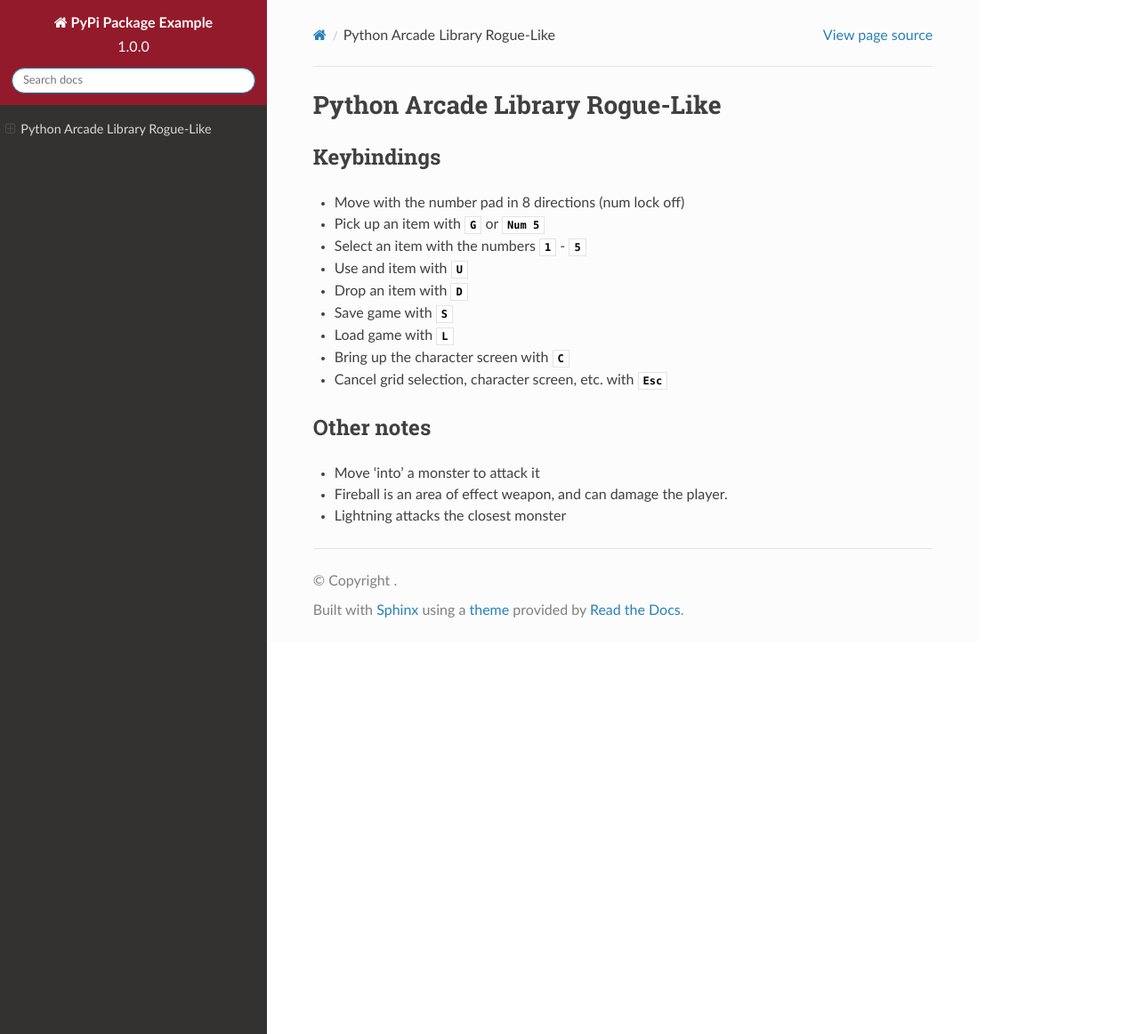
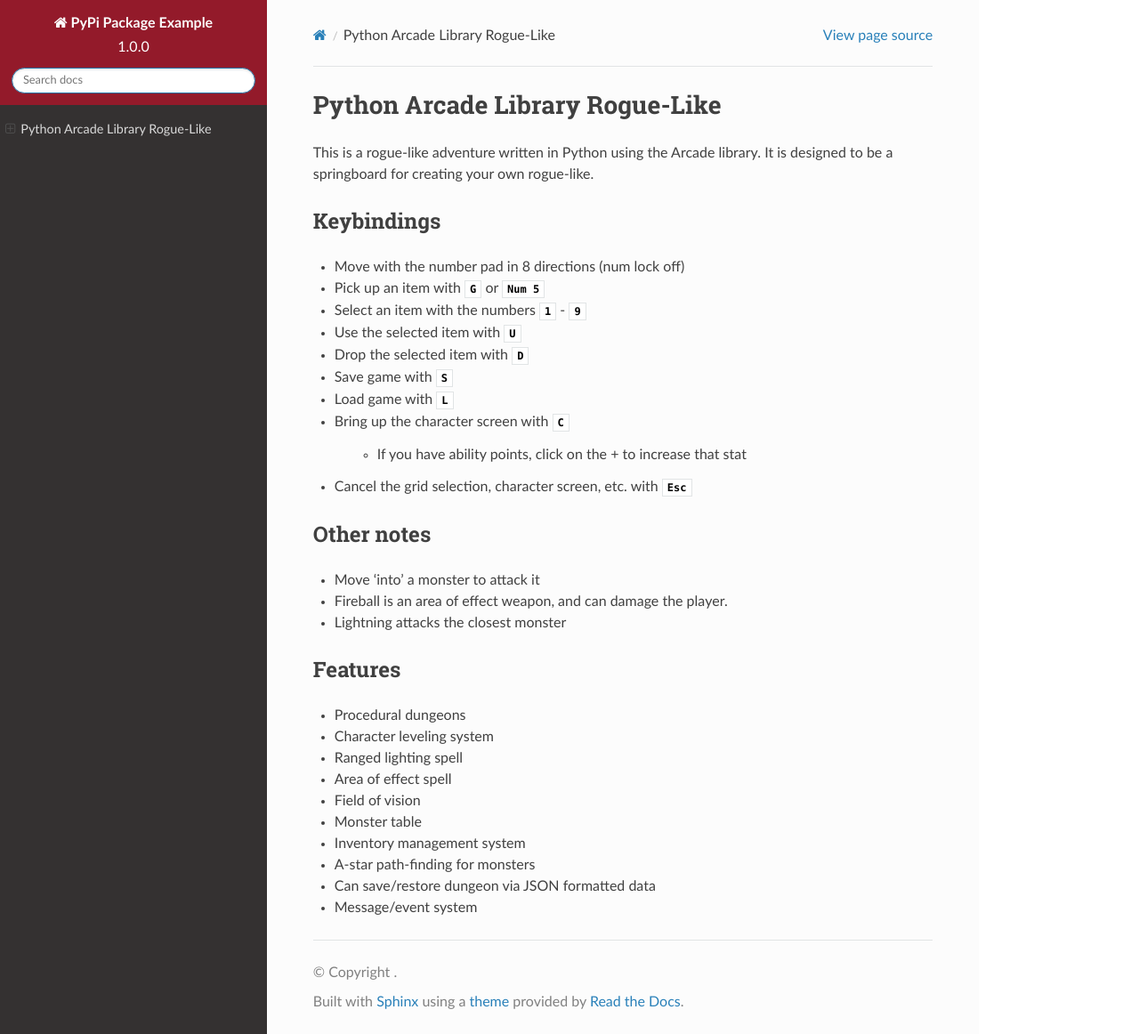
Before and after one commit to pythonarcade/roguelike, a Sphinx documentation site: the page built from doc/index.rst, in a window 1280 px wide and 1162 px high. Shown: the whole window at 89% size. Built offline with Sphinx 7.4.7 and the Read the Docs theme 2.0.0, drawn with Linux system fonts in a browser that asks for light colours.

Commit message:
Update documentation.

```diff
--- a/doc/index.rst
+++ b/doc/index.rst
@@ -1,21 +1,41 @@
 Python Arcade Library Rogue-Like
 ================================
+
+This is a rogue-like adventure written in Python using the Arcade library.
+It is designed to be a springboard for creating your own rogue-like.
 
 Keybindings
 -----------
 
 * Move with the number pad in 8 directions (num lock off)
 * Pick up an item with ``G`` or ``Num 5``
-* Select an item with the numbers ``1`` - ``5``
-* Use and item with ``U``
-* Drop an item with ``D``
+* Select an item with the numbers ``1`` - ``9``
+* Use the selected item with ``U``
+* Drop the selected item with ``D``
 * Save game with ``S``
 * Load game with ``L``
 * Bring up the character screen with ``C``
-* Cancel grid selection, character screen, etc. with ``Esc``
+
+    * If you have ability points, click on the + to increase that stat
+
+* Cancel the grid selection, character screen, etc. with ``Esc``
 
 Other notes
 -----------
 * Move 'into' a monster to attack it
 * Fireball is an area of effect weapon, and can damage the player.
 * Lightning attacks the closest monster
+
+Features
+--------
+
+* Procedural dungeons
+* Character leveling system
+* Ranged lighting spell
+* Area of effect spell
+* Field of vision
+* Monster table
+* Inventory management system
+* A-star path-finding for monsters
+* Can save/restore dungeon via JSON formatted data
+* Message/event system
--- a/source/constants.py
+++ b/source/constants.py
@@ -57,4 +57,4 @@ TILE_FIREBALL_SCROLL = 6
 TILE_HEALING_POTION = 7
 TILE_STAIRS_DOWN = 8
 
-EXPERIENCE_PER_LEVEL = [650, 1300, 1100, 2000]
+EXPERIENCE_PER_LEVEL = [650, 1500, 2500, 4000]
```
